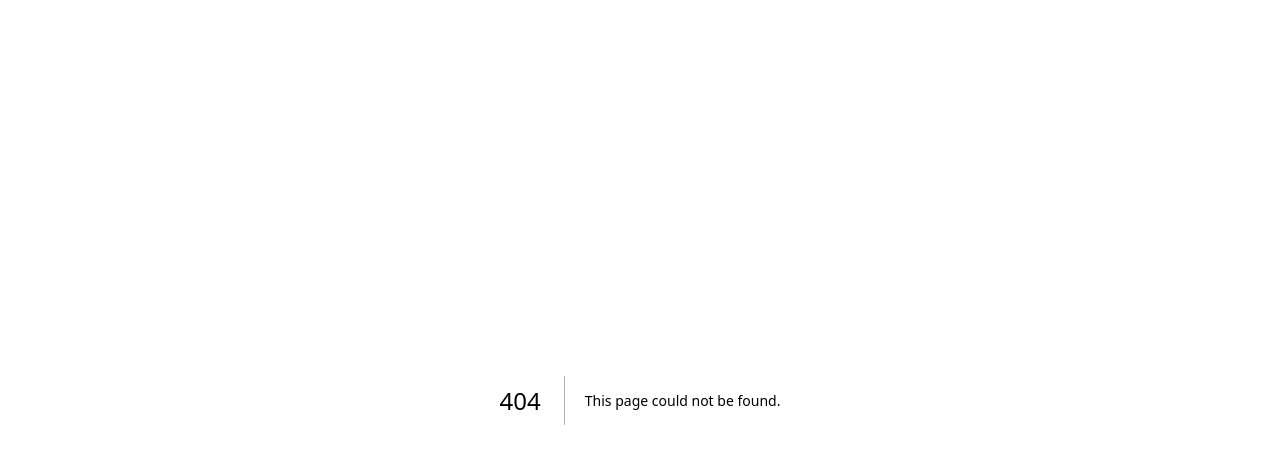
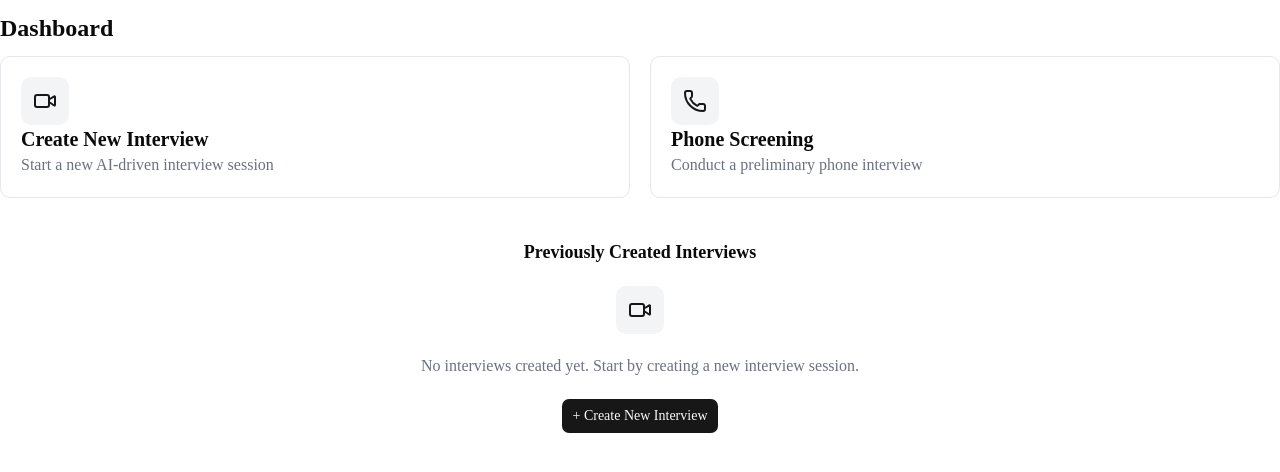
Before and after one commit to TusharAmbast/AI-Interviewer, a Next.js app: page /dashboard in a window 1280 px wide. Before the commit this address had no page. Shown: the top 472 px of the page. Built offline with nearby package versions, Linux system fonts and the light colour scheme.

Commit message:
Add the functionality of dashboard

```diff
--- /dev/null
+++ b/app/(main)/dashboard/page.jsx
@@ -0,0 +1,18 @@
+import React from 'react'
+import WelcomeContainer from './_components/WelcomeContainer'
+import CreateOptions from './_components/CreateOptions'
+import LatestInterviews from './_components/LatestInterviews'
+
+function Dashboard() {
+  return (
+    <div>
+      {/* <WelcomeContainer /> */}
+      <h2 className='my-3 font-bold text-2xl'>Dashboard</h2>
+      <CreateOptions />
+
+      <LatestInterviews />
+    </div>
+  )
+}
+
+export default Dashboard
```
